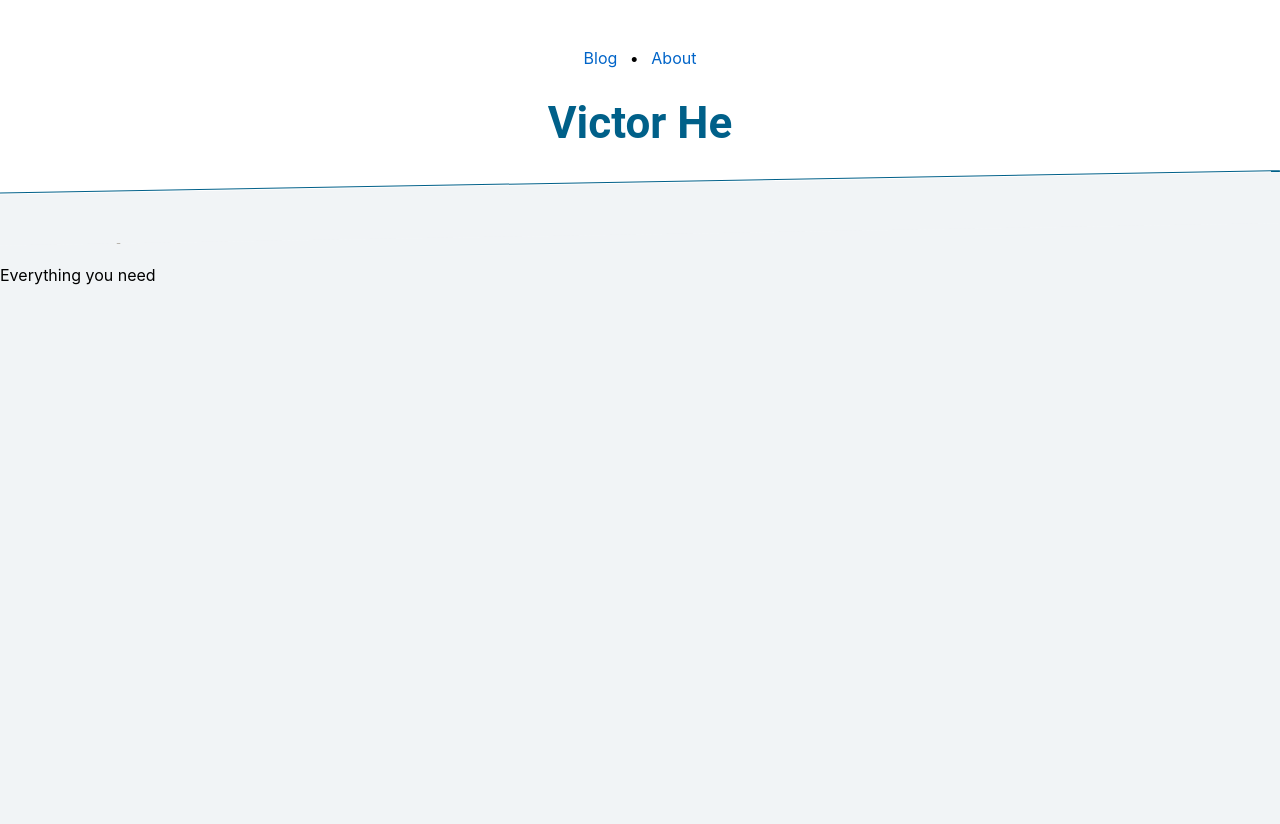
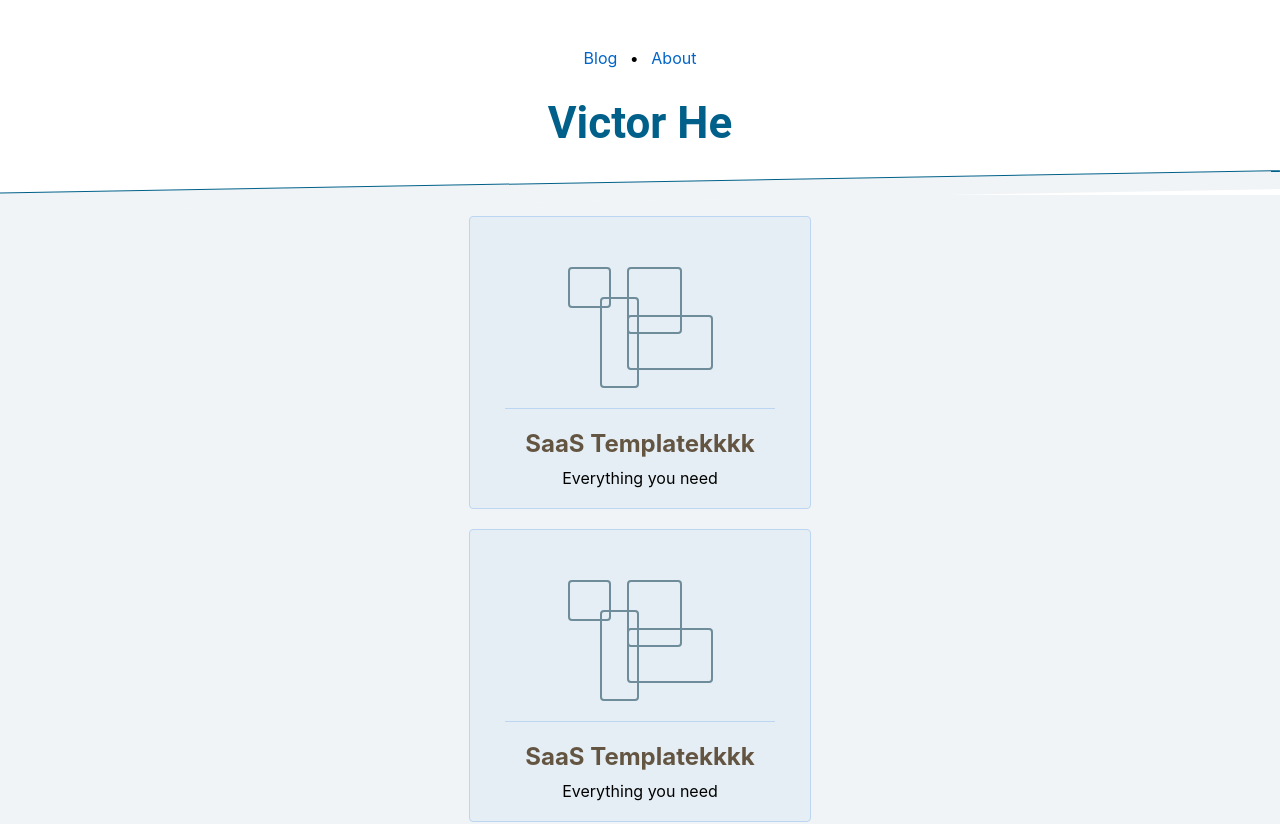
Before and after one commit to Vicorhe/portfolio-site, a Svelte app: page / in a window 1280 px wide. Shown: the top 824 px of the page. Before the commit the page ends 800 px from the top, so only its background shows below. Built offline with nearby package versions, Linux system fonts and the light colour scheme.

Commit message:
styled product components

```diff
--- a/src/App.svelte
+++ b/src/App.svelte
@@ -32,13 +32,18 @@
       top: -12px;
       margin-left: -15%;
       border-top: 1px solid $primary;
-      box-shadow: 41px 27px 0 25px $background;
+      box-shadow: 41px 9px 0 9px $background;
       -webkit-transform: rotate(-1deg);
       -ms-transform: rotate(-1deg);
       transform: rotate(-1deg);
     }
     .page-content {
-      //background-color: $background;
+      .entries {
+        margin-top: 20px;
+        display: flex;
+        flex-direction: column;
+        align-items: center;
+      }
     }
   }
 
@@ -64,7 +69,13 @@
   </div>
   <div class="divider" />
   <div class="page-content">
-    <Entry/>
+    <div class="entries">
+      <Entry/>
+      <Entry/>
+      <Entry/>
+      <Entry/>
+    </div>
+
   </div>
 
 </main>
--- a/src/components/Entry.svelte
+++ b/src/components/Entry.svelte
@@ -1,10 +1,37 @@
-<style>
-  h2 {
-    color: rgb(99, 85, 66);
+<style type="text/scss">
+  $border: #bcd6f1;
+  $foreground: rgba(228,238,245,.93);
+  .entry {
+    min-width: 300px;
+    padding: 20px;
+    border: 1px solid $border;
+    border-radius: 4px;
+    margin-bottom: 20px;
+    background-color: $foreground;
+    display: flex;
+    flex-direction: column;
+    align-items: center;
+    img {
+      margin-top: 30px;
+    }
+    .divider {
+      width: 90%;
+      border-top: 1px solid $border;
+      margin: 20px 0;
+    }
+    h2 {
+      margin: 0 0 10px;
+      color: rgb(99, 85, 66);
+    }
+    p {
+      margin: 0;
+    }
   }
 </style>
+
 <div class="entry">
-  <div class="divider"></div>
+  <img src="assets/images/mock_product.svg" alt="Mock Product">
+  <div class="divider" />
   <h2>SaaS Templatekkkk</h2>
   <p>Everything you need</p>
 </div>
```
Also changed, not shown: public/assets/images/mock_product.svg (added).
